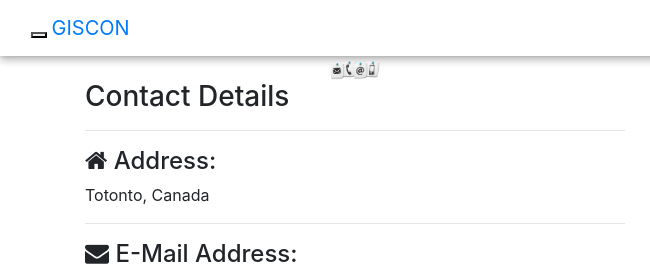
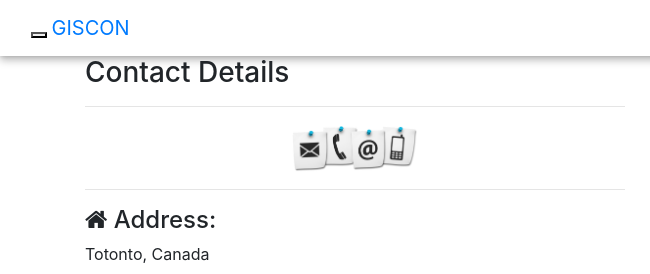
Before and after one commit to ssaidava/saidava.github.io, a plain HTML site: page contact.html in a window 1280 px wide. Shown: the top 274 px of the page, 0-650 px from the left. Drawn offline with nearby package versions, Linux system fonts and the light colour scheme; some packages are replaced by stand-ins of ours; grey boxes are pictures that could not be loaded; a script that the page names is missing.

Commit message:
contact image edited

```diff
--- a/contact.html
+++ b/contact.html
@@ -24,9 +24,11 @@
     <div class="container">
     <div class="row">
         <div class="col-sm-6">
-        <center><img src="images/contact.png" height="20"></center>
+
             <div class="well">
                 <h3>Contact Details </h3>
+                <hr>
+                  <center><img src="images/contact.png" height="50"></center>
                 <hr>
                 <h4><i class="fa fa-home fa-1x"></i> Address:</h4>
                 <p> Totonto, Canada</p>
```
